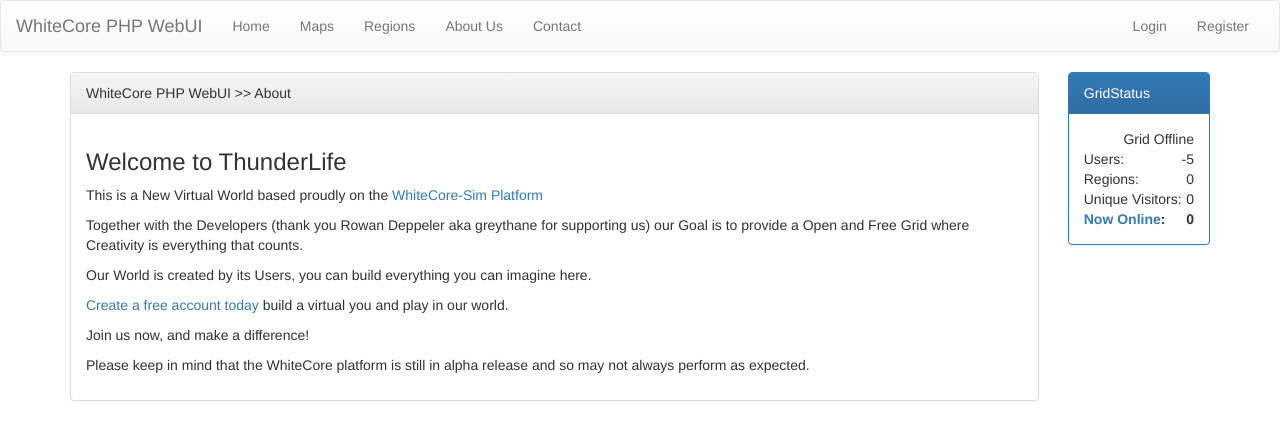
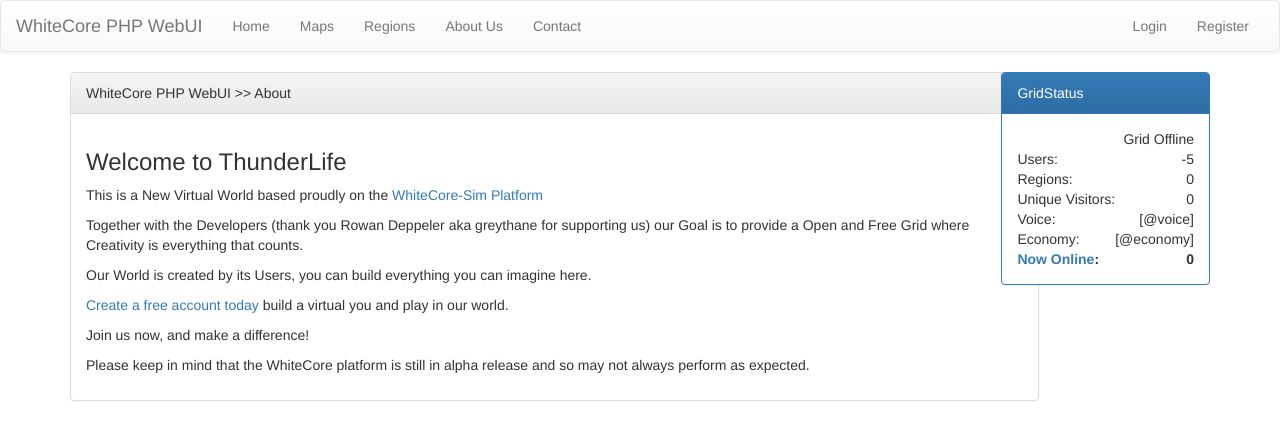
Before and after one commit to WhiteCoreSim/WhiteCore-Webui, a PHP site: page /index.php?page=about in a window 1280 px wide. Shown: the top 438 px of the page. Run offline with PHP 8.4, Linux system fonts and the light colour scheme; data that the repository does not hold is empty; some libraries are stand-ins or nearby versions.

Commit message:
Adding Infos to Gridinfo

```diff
--- a/www/templates/index.tpl
+++ b/www/templates/index.tpl
@@ -78,6 +78,14 @@
                 <td vAlign=top noWrap align=left>Unique Visitors:</td>
                 <td vAlign=top noWrap align=right width="1%">[@lastmonthonline]</td>
               </tr>
+               <tr>
+                <td vAlign=top noWrap align=left>Voice:</td>
+                <td vAlign=top noWrap align=right width="1%">[@voice]</td>
+</tr>
+ <tr>
+                <td vAlign=top noWrap align=left>Economy:</td>
+                <td vAlign=top noWrap align=right width="1%">[@economy]</td>
+</tr>
 			  <tr>
                 <td vAlign=top noWrap align=left><strong><a href="index.php?page=onlineusers">Now Online</a>:</strong></td>
                 <td vAlign=top noWrap align=right width="1%"><strong>[@nowonline]</strong></td>
```
